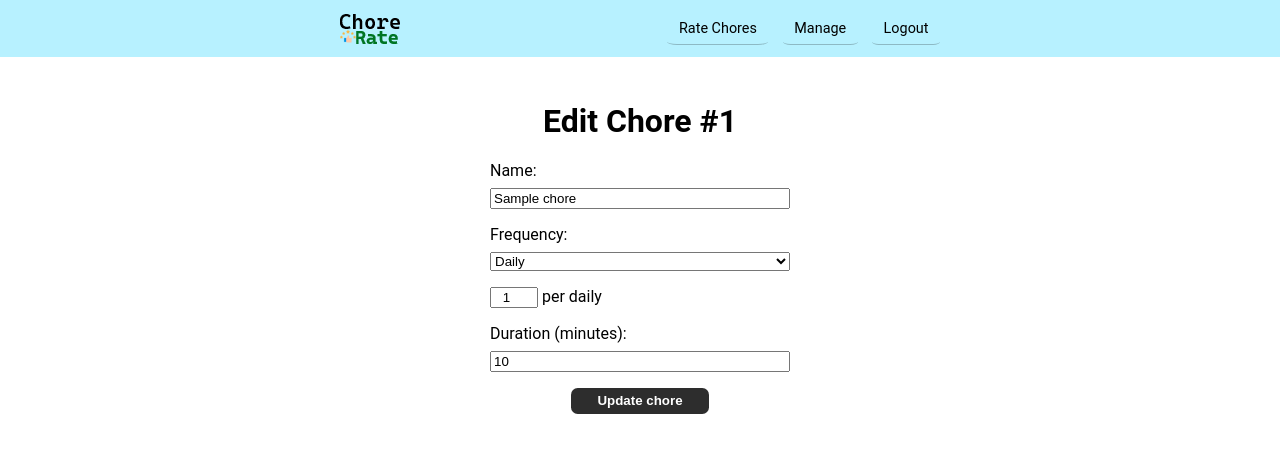
After one commit to avabellaw/ChoreRate, a Flask app: page /manage/edit-chore/1 in a window 1280 px wide. The commit adds this page. Shown: the top 453 px of the page. Run offline with Flask 3, Linux system fonts and the light colour scheme; a user stored in the database is signed in; tables that the repository leaves empty hold one stand-in row (values such as "Sample post").

Commit message:
feat: Add page and route to edit chores

```diff
--- a/chorerate/routes.py
+++ b/chorerate/routes.py
@@ -70,6 +70,26 @@ def manage():
     return render_template('manage.html', chores=chores)
 
 
+@app.route('/manage/edit-chore/<int:chore_id>', methods=['GET', 'POST'])
+@login_required
+def edit_chore(chore_id):
+    if request.method == 'POST':
+        chore_id = request.form['chore-id']
+        chore = Chore.query.get(chore_id)
+        chore.name = request.form['chore-name']
+        chore.frequency = FrequencyEnum(request.form['chore-frequency'])
+        chore.times_per_frequency = request.form['chore-times']
+        chore.duration_minutes = request.form['chore-duration']
+
+        db.session.commit()
+        flash(f"Chore #{chore_id} - '{chore.name.lower()}' \
+            updated successfully!", 'success')
+        return redirect(url_for('manage'))
+
+    chore = Chore.query.get(chore_id)
+    return render_template('edit-chore.html', chore=chore)
+
+
 @app.route('/register', methods=['GET', 'POST'])
 def register():
     if request.method == 'POST':
--- /dev/null
+++ b/chorerate/templates/edit-chore.html
@@ -0,0 +1,45 @@
+{% extends 'base.html' %}
+
+{% block title %}
+    {{ super() }} - Edit chore
+{% endblock %}
+
+{% block content %}
+
+<div id="page-header">
+    <h1>Edit chore #{{ chore.id }}</h1>
+</div>
+
+<div id="edit-chore">
+    <form class="form form--sm" method="POST">
+        <input type="hidden" name="chore-id" value="{{ chore.id }}">
+
+        <div class="form-group">
+            <label for="chore-name">Name:</label>
+            <input type="text" id="chore-name" name="chore-name" value="{{ chore.name }}" required>
+        </div>
+
+        <div class="form-group">
+            <label for="chore-frequency">Frequency:</label>
+            <select id="chore-frequency" name="chore-frequency" required>
+                <option value="monthly" {% if chore.frequency.value == 'monthly' %}selected{% endif %}>Monthly</option>
+                <option value="weekly" {% if chore.frequency.value == 'weekly' %}selected{% endif %}>Weekly</option>
+                <option value="daily" {% if chore.frequency.value == 'daily' %}selected{% endif %}>Daily</option>
+            </select>
+        </div>
+
+        <div class="form-group form-group--inline">
+            <input type="number" min="1" max="28" name="chore-times" id="chore-times" value="{{ chore.times_per_frequency }}" required>
+            <label for="chore-times"> per <span id="frequency">{{ chore.frequency.value }}</span></label>
+        </div>
+
+        <div class="form-group">
+            <label for="chore-duration">Duration (minutes):</label>
+            <input type="number" step="5" id="chore-duration" name="chore-duration" value="{{ chore.duration_minutes }}" required>
+        </div>
+
+        <button type="submit" class="form-btn">Update chore</button>
+    </form>
+</div>
+
+{% endblock %}
--- a/chorerate/templates/manage.html
+++ b/chorerate/templates/manage.html
@@ -39,6 +39,7 @@
             </div>
 
             <button type="submit" class="form-btn">Create chore</button>
+        </form>
     </div>
 
     <div id="chores">
@@ -60,7 +61,7 @@
                 <span>
                     {{ chore.duration_minutes }} minutes
                 </span>
-                <a href="">Edit</a>
+                <a href="{{ url_for('edit_chore', chore_id=chore.id) }}">Edit</a>
             </li>
             {% endfor %}
         </ul>
```
